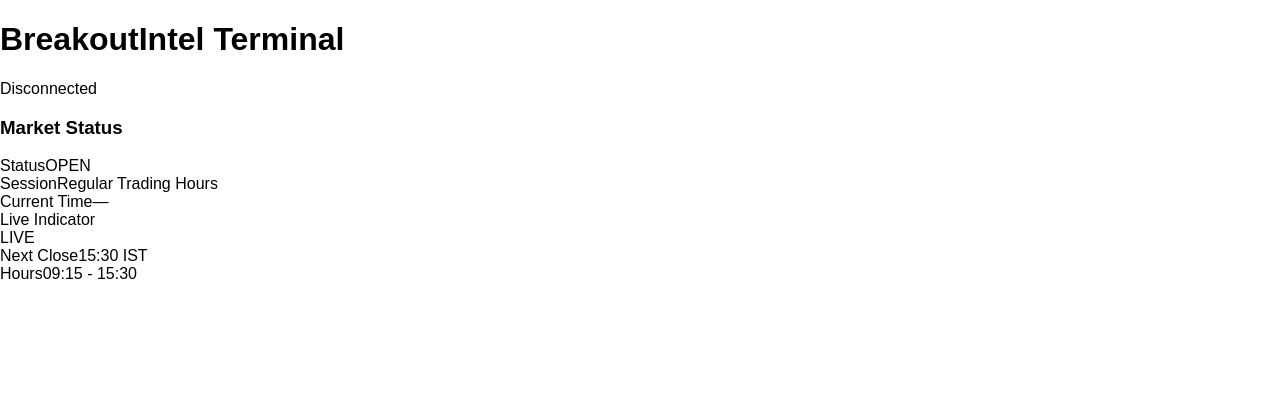
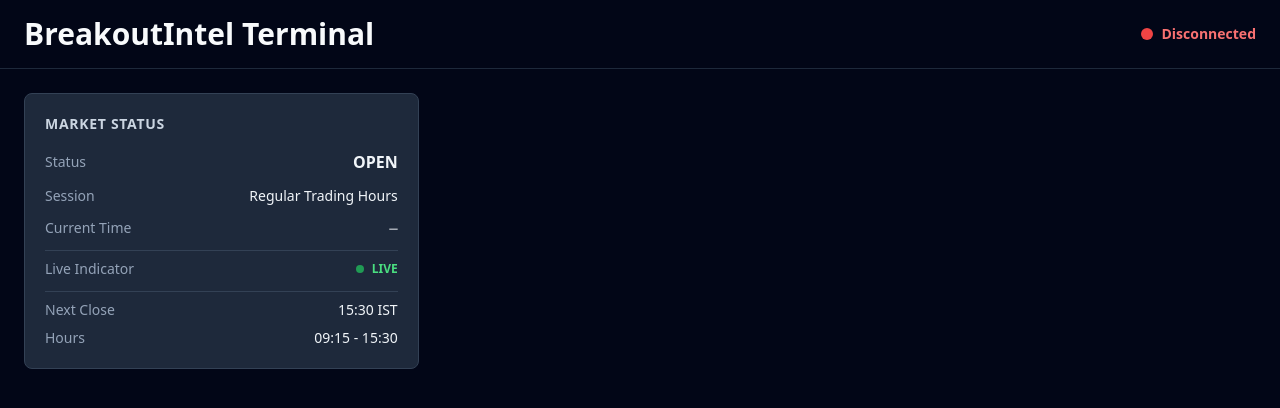
Before and after one commit to Soleman1992/breakoutintel-v2-staging, a Next.js app in the folder frontend/: page / in a window 1280 px wide. Shown: the top 408 px of the page. Built offline with nearby package versions, Linux system fonts and the light colour scheme; no server answers.

Commit message:
fix: add @tailwind directives to globals.css so utility classes render

```diff
--- a/frontend/src/app/globals.css
+++ b/frontend/src/app/globals.css
@@ -1,8 +1,11 @@
+@tailwind base;
+@tailwind components;
+@tailwind utilities;
+
 html,
 body {
   margin: 0;
   padding: 0;
-  font-family: Arial, sans-serif;
 }
 
 * {
```
